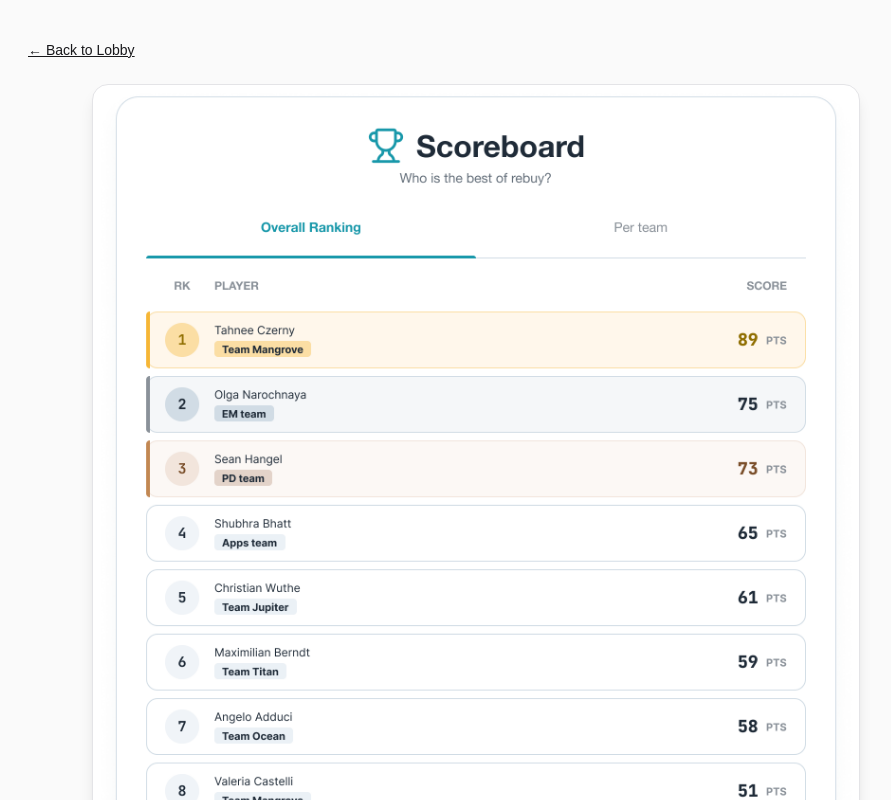
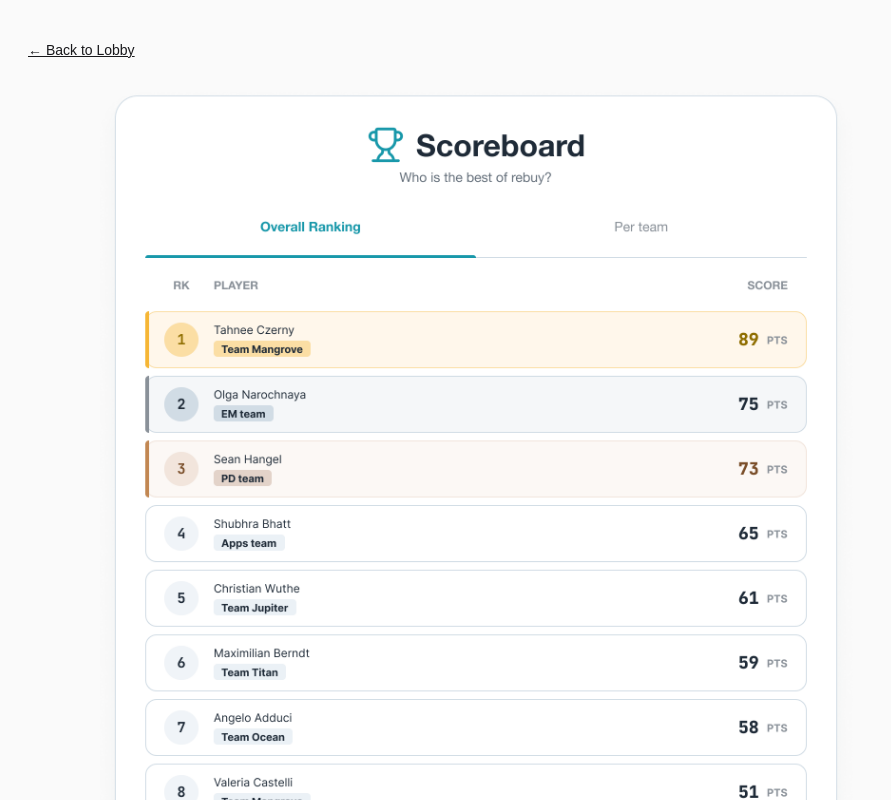
Before and after one commit to ONarochnaya/re-game, a Next.js app: page /scoreboard in a window 1280 px wide. Shown: the top 800 px of the page, without its empty margins (164-1055 px from the left). Built offline with nearby package versions, Linux system fonts and the light colour scheme.

Commit message:
removed border

```diff
--- a/app/scoreboard/page.tsx
+++ b/app/scoreboard/page.tsx
@@ -12,7 +12,7 @@ export default function ScoreboardPage() {
         <img
           src={scoreboardCard.src}
           alt="Scoreboard card"
-          className="w-full max-w-3xl rounded-2xl border border-zinc-200 bg-white shadow-lg"
+          className="w-full max-w-3xl rounded-2xl"
         />
       </div>
     </main>
```
